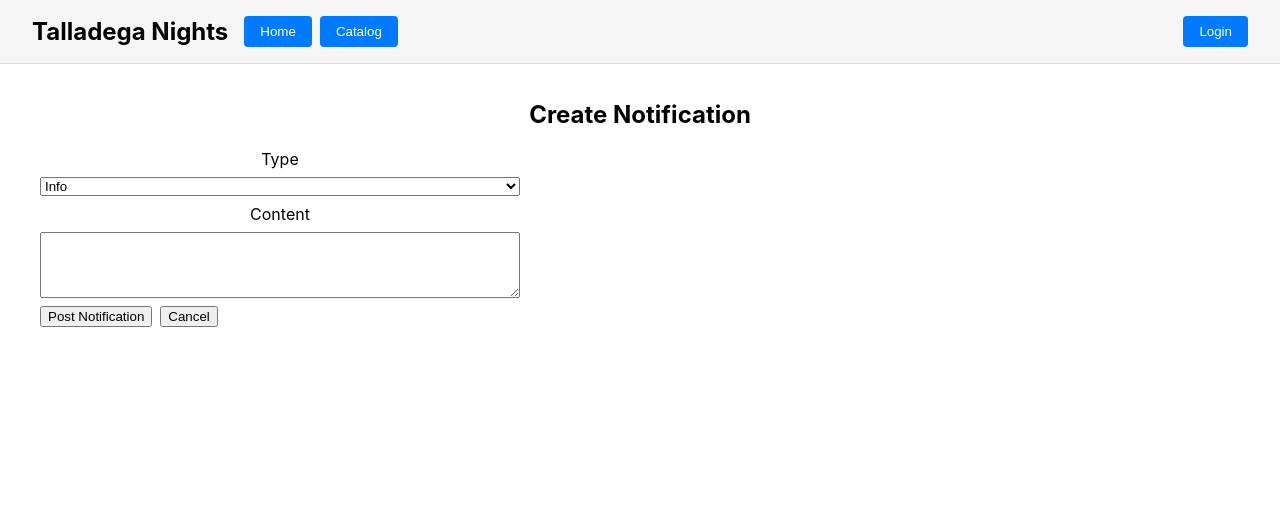
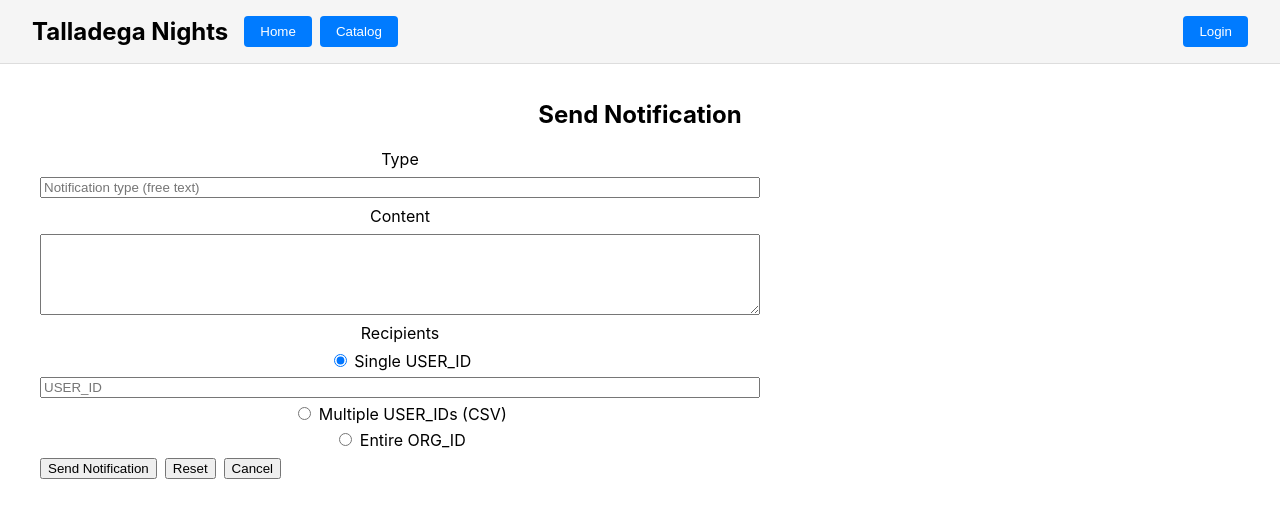
Before and after one commit to SSpivack13/F25-Team14, a React (Create React App) app in the folder client/: page /notifications in a window 1280 px wide. Shown: the top 518 px of the page. Built offline with nearby package versions, Linux system fonts and the light colour scheme.

Commit message:
Ditched adding notification types now just sending notifications

```diff
--- a/client/src/components/NotificationsPage.js
+++ b/client/src/components/NotificationsPage.js
@@ -5,37 +5,39 @@ import Banner from './Banner';
 
 function NotificationsPage() {
   const navigate = useNavigate();
-  const [form, setForm] = useState({ notif_type: 'info', notif_content: '' });
+  const [form, setForm] = useState({ notif_type: '', notif_content: '' });
   const [status, setStatus] = useState(null);
+  const [recipients, setRecipients] = useState({ mode: 'single', value: '' });
+  const handleChange = (field, value) => setForm(prev => ({ ...prev, [field]: value }));
 
-  const handleChange = (field, value) => {
-    setForm(prev => ({ ...prev, [field]: value }));
-  };
-
-  const handleSubmit = async (e) => {
+  const handleSend = async (e) => {
     e.preventDefault();
     setStatus(null);
+    if (!form.notif_type.trim() || !form.notif_content.trim()) return setStatus({ type: 'error', message: 'Type and content required' });
 
-    if (!form.notif_type.trim() || !form.notif_content.trim()) {
-      setStatus({ type: 'error', message: 'Type and content are required.' });
-      return;
+    // Build recipients payload
+    let recPayload = null;
+    if (recipients.mode === 'single') {
+      recPayload = { type: 'user', user_id: Number(recipients.value) };
+    } else if (recipients.mode === 'multiple') {
+      const ids = String(recipients.value).split(',').map(s => Number(s.trim())).filter(n => !isNaN(n));
+      recPayload = { type: 'users', user_ids: ids };
+    } else if (recipients.mode === 'org') {
+      recPayload = { type: 'org', org_id: recipients.value };
+    } else {
+      return setStatus({ type: 'error', message: 'Invalid recipient mode' });
     }
 
     try {
-      const payload = {
-        notif_type: form.notif_type,
-        notif_content: form.notif_content
-      };
-
-      const res = await axios.post(`${process.env.REACT_APP_API}/notifications/add`, payload);
+      const payload = { notif_type: form.notif_type, notif_content: form.notif_content, recipients: recPayload };
+      const res = await axios.post(`${process.env.REACT_APP_API}/notifications/send`, payload);
       if (res.data?.status === 'success') {
-        setStatus({ type: 'success', message: 'Notification posted.' });
-  setForm({ notif_type: 'info', notif_content: '' });
-      } else {
-        setStatus({ type: 'error', message: res.data?.message || 'Failed to post notification' });
-      }
+        setStatus({ type: 'success', message: `Sent to ${res.data.recipients} users` });
+        setForm({ notif_type: '', notif_content: '' });
+        setRecipients({ mode: 'single', value: '' });
+      } else setStatus({ type: 'error', message: res.data?.message || 'Failed' });
     } catch (err) {
-      console.error('Error posting notification', err);
+      console.error(err);
       setStatus({ type: 'error', message: err.response?.data?.message || 'Server error' });
     }
   };
@@ -44,26 +46,45 @@ function NotificationsPage() {
     <div>
       <Banner />
       <div className="template-content" style={{ padding: '1rem' }}>
-        <h2>Create Notification</h2>
+        <h2>Send Notification</h2>
         {status && (
-          <div className={`message ${status.type}`} style={{ marginBottom: '1rem' }}>
-            {status.message}
+          <div className={`message ${status.type}`} style={{ marginBottom: '1rem' }}>{status.message}</div>
+        )}
+
+        <form onSubmit={handleSend} style={{ display: 'flex', flexDirection: 'column', gap: '8px', maxWidth: '720px' }}>
+          <label>Type</label>
+          <input value={form.notif_type} onChange={(e) => handleChange('notif_type', e.target.value)} placeholder="Notification type (free text)" />
+
+          <label>Content</label>
+          <textarea value={form.notif_content} onChange={(e) => handleChange('notif_content', e.target.value)} rows={5} />
+
+          <label>Recipients</label>
+          <div style={{ display: 'flex', flexDirection: 'column', gap: '6px' }}>
+            <label>
+              <input type="radio" name="recipients" checked={recipients.mode === 'single'} onChange={() => setRecipients({ mode: 'single', value: '' })} /> Single USER_ID
+            </label>
+            {recipients.mode === 'single' && (
+              <input placeholder="USER_ID" value={recipients.value} onChange={(e) => setRecipients({ ...recipients, value: e.target.value })} />
+            )}
+
+            <label>
+              <input type="radio" name="recipients" checked={recipients.mode === 'multiple'} onChange={() => setRecipients({ mode: 'multiple', value: '' })} /> Multiple USER_IDs (CSV)
+            </label>
+            {recipients.mode === 'multiple' && (
+              <input placeholder="e.g. 12,34,56" value={recipients.value} onChange={(e) => setRecipients({ ...recipients, value: e.target.value })} />
+            )}
+
+            <label>
+              <input type="radio" name="recipients" checked={recipients.mode === 'org'} onChange={() => setRecipients({ mode: 'org', value: '' })} /> Entire ORG_ID
+            </label>
+            {recipients.mode === 'org' && (
+              <input placeholder="ORG_ID" value={recipients.value} onChange={(e) => setRecipients({ ...recipients, value: e.target.value })} />
+            )}
           </div>
-        )}
-        <form onSubmit={handleSubmit} style={{ display: 'flex', flexDirection: 'column', gap: '8px', maxWidth: '480px' }}>
-            <label>Type</label>
-            <select value={form.notif_type} onChange={(e) => handleChange('notif_type', e.target.value)}>
-              <option value="info">Info</option>
-              <option value="warning">Warning</option>
-              <option value="success">Success</option>
-              <option value="error">Error</option>
-            </select>
-
-            <label>Content</label>
-            <textarea value={form.notif_content} onChange={(e) => handleChange('notif_content', e.target.value)} rows={4} />
 
           <div style={{ display: 'flex', gap: '8px' }}>
-            <button type="submit">Post Notification</button>
+            <button type="submit">Send Notification</button>
+            <button type="button" onClick={() => { setForm({ notif_type: '', notif_content: '' }); setRecipients({ mode: 'single', value: '' }); }}>Reset</button>
             <button type="button" onClick={() => navigate('/')}>Cancel</button>
           </div>
         </form>
```
Also changed, not shown: 1 other file (tests, documents, lock files or other folders).
